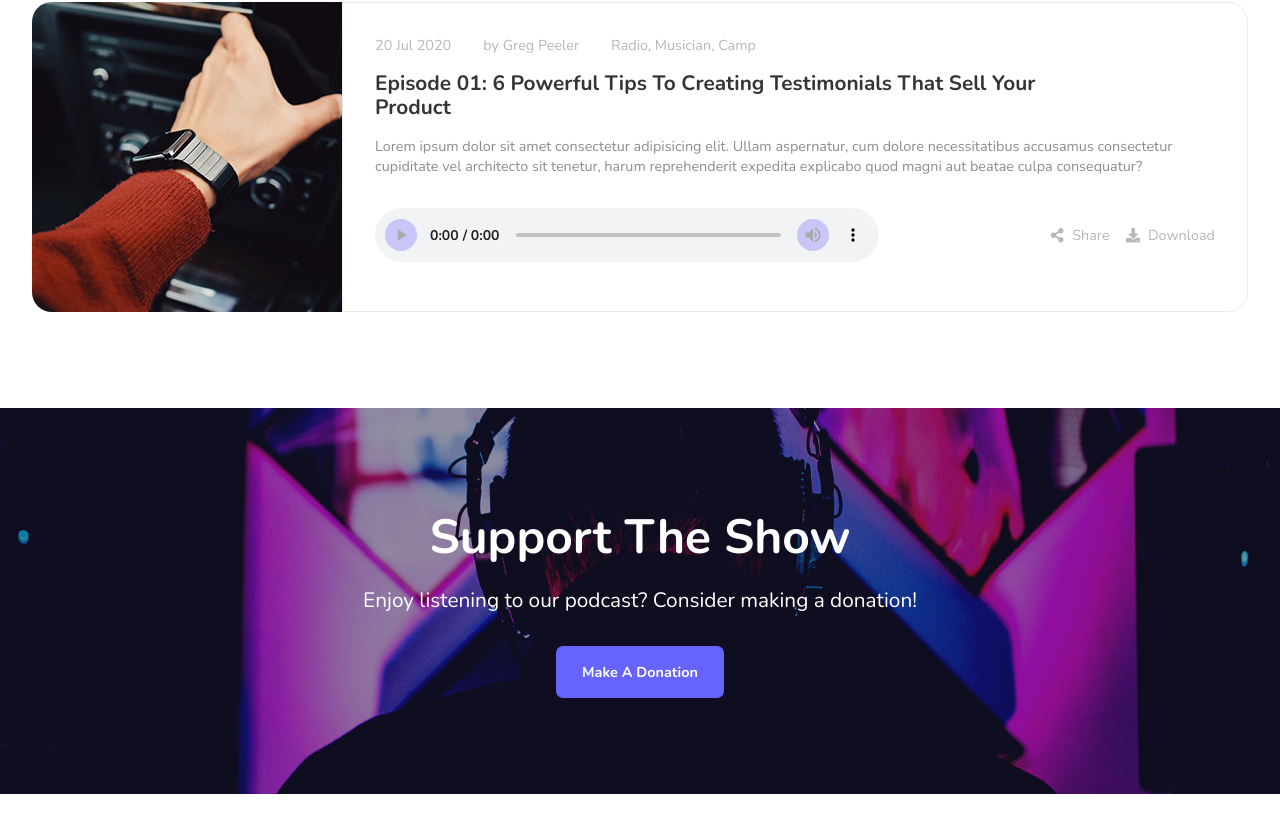
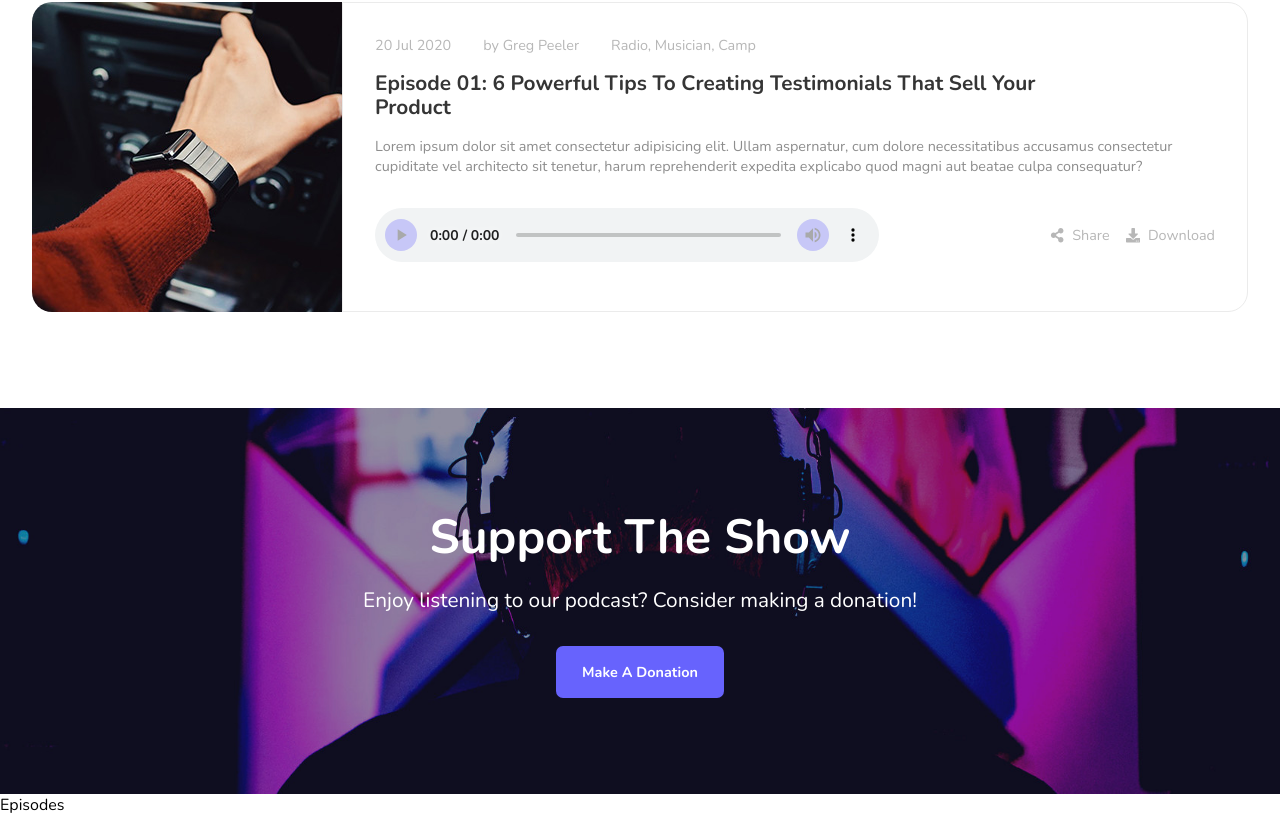
Before and after one commit to zacharymillerm/ultrapod, a React (Create React App) app: page / in a window 1280 px wide. Shown: the part 2074-2890 px from the top of the page. Before the commit the page ends 2868 px from the top, so only its background shows below. Built offline with nearby package versions, Linux system fonts and the light colour scheme; the HTML template or start-up script is replaced by a standard one.

Commit message:
Created episode section

```diff
--- /dev/null
+++ b/src/components/Home/Episodes.js
@@ -0,0 +1,9 @@
+import React from 'react'
+
+const Episodes = () => {
+  return (
+    <div>Episodes</div>
+  )
+}
+
+export default Episodes
--- a/src/components/Home/MainHome.js
+++ b/src/components/Home/MainHome.js
@@ -1,4 +1,5 @@
 import React from 'react'
+import Episodes from './Episodes'
 import Support from './Support'
 import Upcoming from './Upcoming'
 
@@ -7,6 +8,7 @@ const MainHome = ({closeNav}) => {
     <div onClick={closeNav}>
         <Upcoming />
         <Support />
+        <Episodes />
     </div>
   )
 }
```
